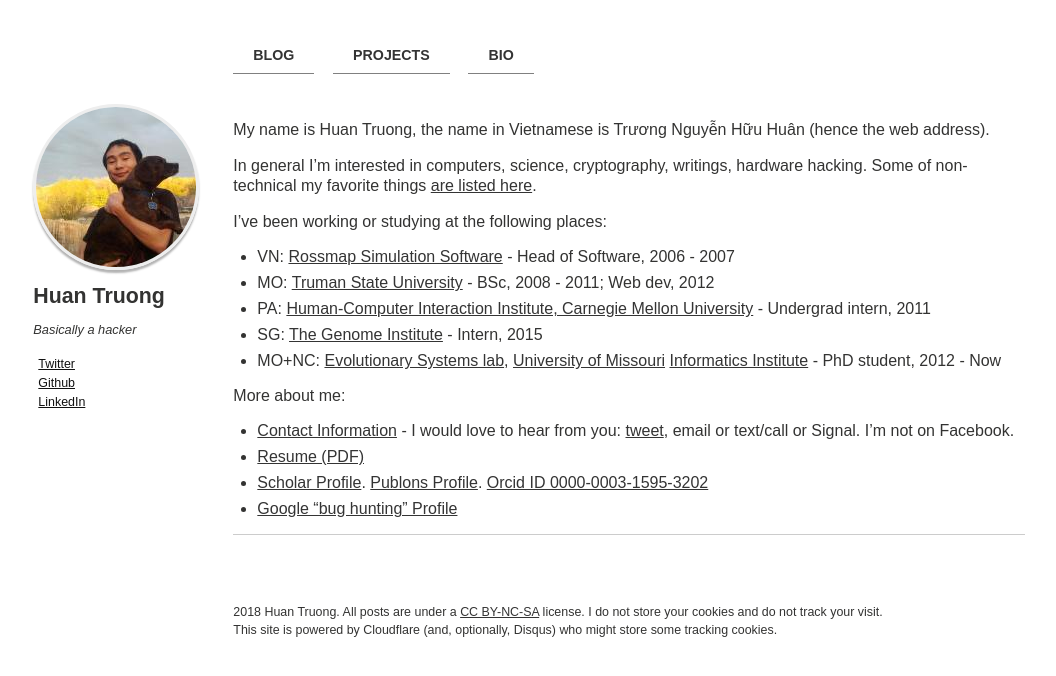
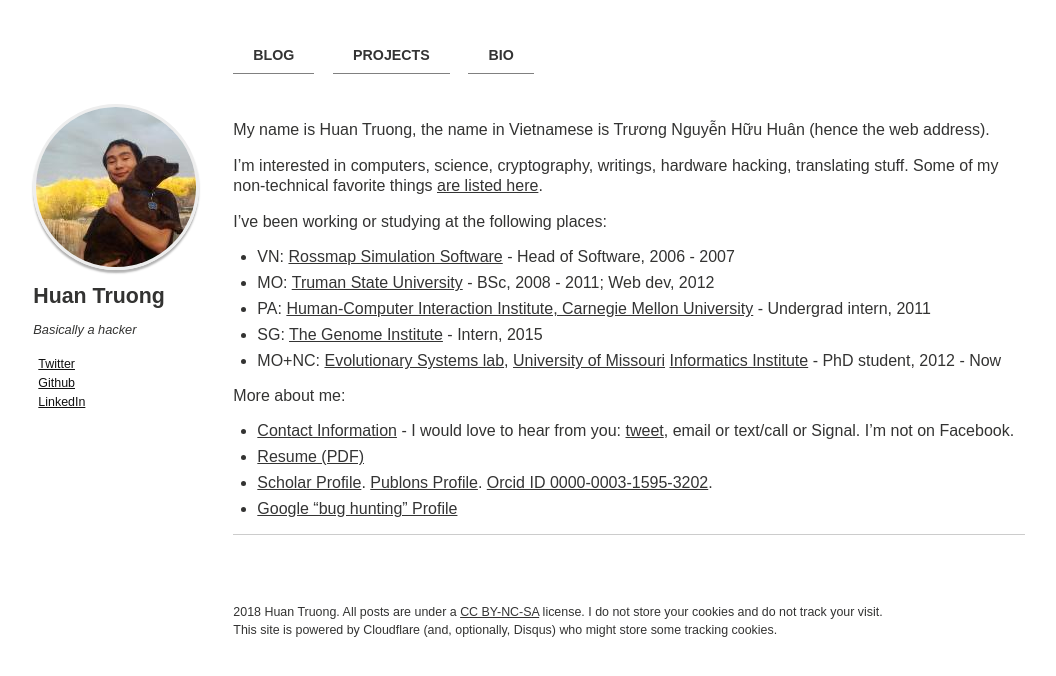
Before and after one commit to htruong/htruong.github.io, a Jekyll site: the page built from about.md, in a window 1280 px wide. Shown: the top 676 px of the page, without its empty margins (115-1171 px from the left). Built offline with Jekyll 4.4.1, drawn with Linux system fonts in a browser that asks for light colours.

Commit message:
[site] update about/grammar

```diff
--- a/about.md
+++ b/about.md
@@ -5,7 +5,7 @@ title : "About"
 
 My name is Huan Truong, the name in Vietnamese is Trương Nguyễn Hữu Huân (hence the web address).
 
-In general I'm interested in computers, science, cryptography, writings, hardware hacking. Some of non-technical my favorite things [are listed here](http://www.tnhh.net/posts/favorite-things-2017.html).
+I'm interested in computers, science, cryptography, writings, hardware hacking, translating stuff. Some of my non-technical favorite things [are listed here](http://www.tnhh.net/posts/favorite-things-2017.html).
 
 I've been working or studying at the following places:
 
@@ -19,5 +19,5 @@ More about me:
 
 - [Contact Information](/vc) - I would love to hear from you: [tweet](https://twitter.com/huant), email or text/call or Signal. I'm not on Facebook.
 - [Resume (PDF)](/resume.pdf)
-- [Scholar Profile](https://scholar.google.com/citations?user=ZTuFnawAAAAJ&hl=en). [Publons Profile](https://publons.com/a/1402833/). [Orcid ID 0000-0003-1595-3202](https://orcid.org/0000-0003-1595-3202)
+- [Scholar Profile](https://scholar.google.com/citations?user=ZTuFnawAAAAJ&hl=en). [Publons Profile](https://publons.com/a/1402833/). [Orcid ID 0000-0003-1595-3202](https://orcid.org/0000-0003-1595-3202).
 - [Google "bug hunting" Profile](https://bughunter.withgoogle.com/profile/d5f16dfd-6636-4460-ac1b-24d6c9bbb4b2)
```
